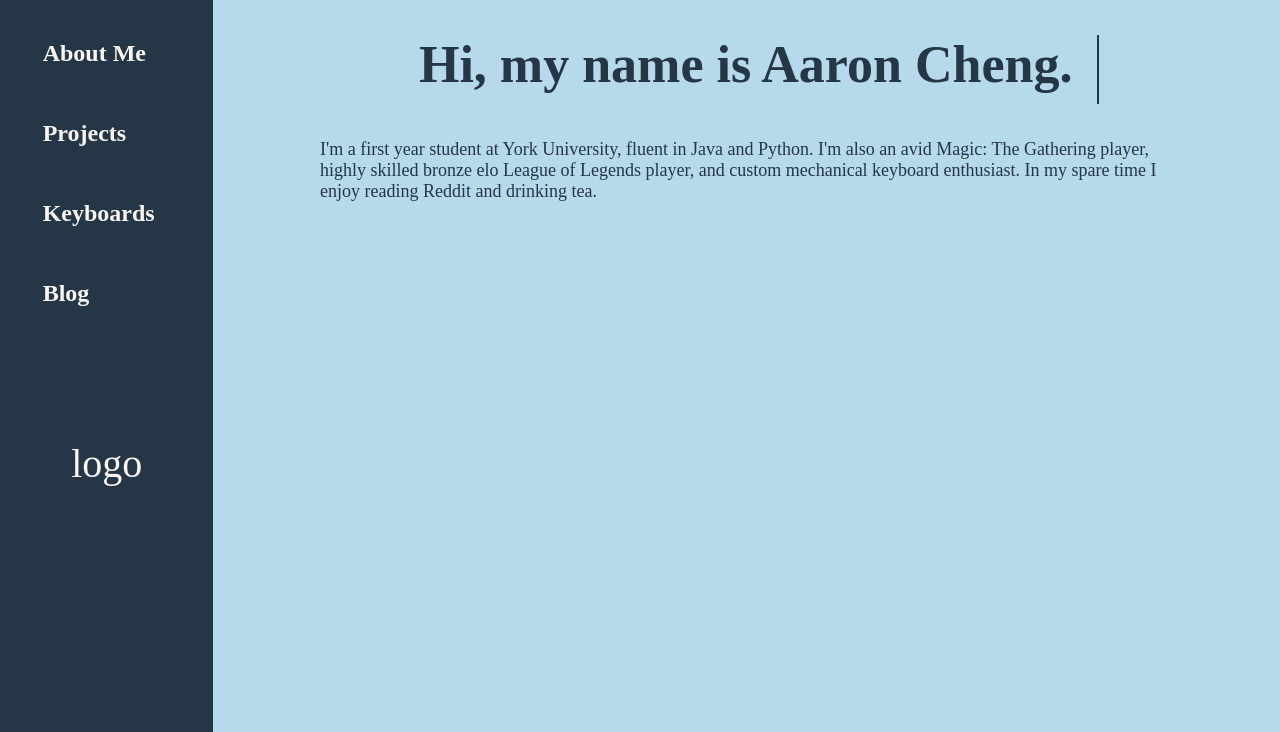
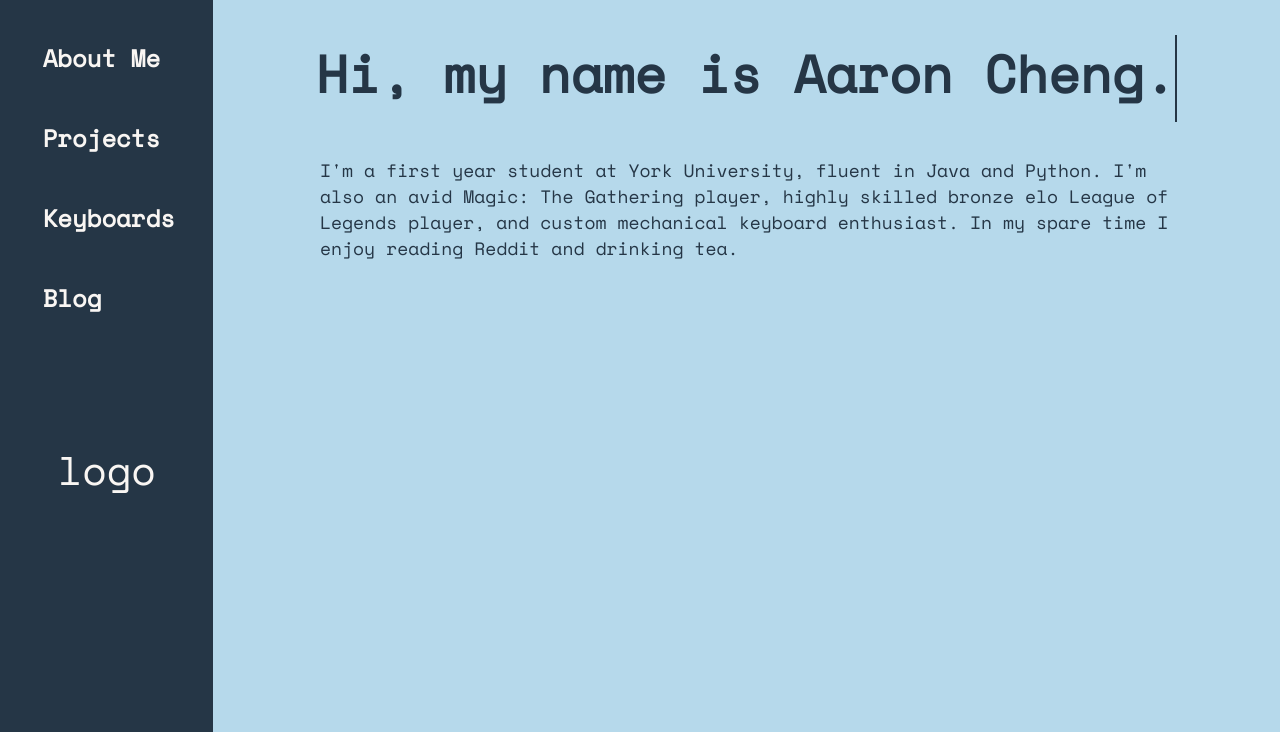
Before and after one commit to ChengAaron/personal-website, a plain HTML site: page index.html in a window 1280 px wide. Shown: the top 732 px of the page. Drawn offline with nearby package versions, Linux system fonts and the light colour scheme; no server answers.

Commit message:
added font

```diff
--- a/index.html
+++ b/index.html
@@ -5,8 +5,11 @@
   <meta http-equiv="X-UA-Compatible" content="IE=edge">
   <meta name="viewport" content="width=device-width, initial-scale=1.0">
   <link rel="stylesheet" href="css/style.css">
+  <style>
+    @import url('https://fonts.googleapis.com/css2?family=Space+Mono&display=swap');
+  </style>
   <script src="colour-change.js"></script>
-  <title>Document</title>
+  <title>Aaron Cheng</title>
 </head>
 <body class="grid_container">
   <div class="sidenav">
```
